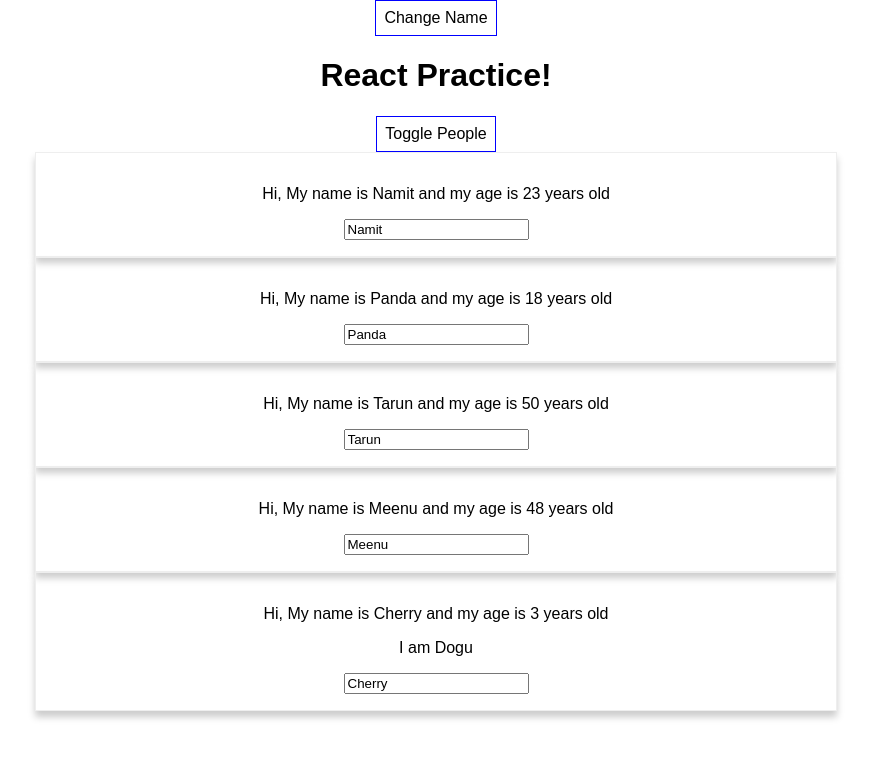
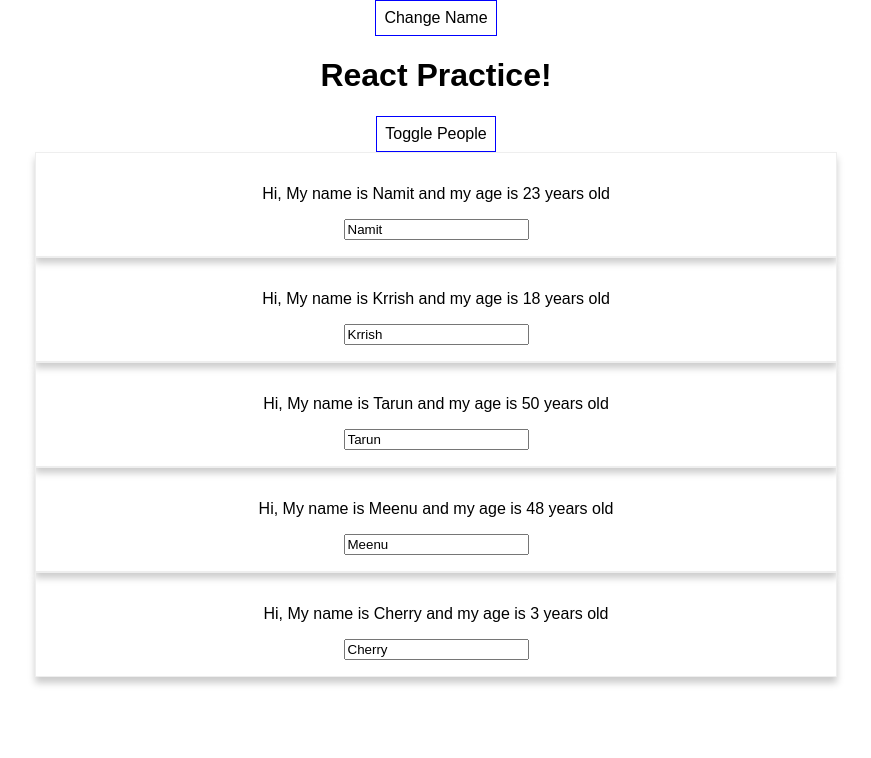
Before and after one commit to GitWithMe/React-Pract, a React (Create React App) app in the folder my-react-app/: page / in a window 1280 px wide. Both pictures are taken after a click on the button "Toggle People". Shown: the top 758 px of the page, without its empty margins (204-1075 px from the left). Built offline with nearby package versions, Linux system fonts and the light colour scheme.

Commit message:
forth commit

```diff
--- a/my-react-app/src/App.js
+++ b/my-react-app/src/App.js
@@ -5,37 +5,33 @@ import Prsn from './Person/Person.js';
 class App extends Component {
   state = { //Used to make the props more dynamic
     person: [
-    {name:"Namit", age: 23},
-    {name:"Panda", age: 18},
-    {name:"Tarun", age: 50},
-    {name:"Meenu", age: 48},
-    {name:"Cherry", age: 3}
+    {id:"1", name:"Namit", age: 23},
+    {id:"2", name:"Krrish", age: 18},
+    {id:"3", name:"Tarun", age: 50},
+    {id:"4", name:"Meenu", age: 48},
+    {id:"5", name:"Cherry", age: 3}
     ],
     showPerson: false // state for toggling an event
   }
 
-  myClickButton = (newName) =>{ //Used to bind the states like in onClick event
-    this.setState({ //changes the state defined above
-     person: [
-    {name:newName , age: 23},
-    {name:"Krrish", age: 17},
-    {name:"Tarun", age: 50},
-    {name:"Meenu", age: 48},
-    {name:"Cherry", age: 3}
-    ]
-    })
+  deletePerson = (personIndex) =>{
+   const person = [...this.state.person]; //Copying the person array from the state object
+   person.splice(personIndex,1); //
+   this.setState({person : person});
   }
 
-   myNameChange = (event) =>{ //Event Target Value are for input field
+   myNameChange = (event, id) =>{ //Event Target Value are for input field
+    const personIndex = this.state.person.findIndex((pers) => { //If this returns true then only it stores the value in the variable
+      return pers.id === id; //makes use of the id in the person's array in the state object
+    });
+    const myperson = {...this.state.person[personIndex]}; //copies the original array and finds the required
+    myperson.name = event.target.value;
+
+    //For updating the state we need to have a const variable name of same array
+    const person = [...this.state.person];
+    person[personIndex] = myperson;
     this.setState({ //changes the state defined above
-     person: [
-    {name:event.target.value, age: 23},
-    {name:"Krrish", age: 17},
-    {name:"Tarun", age: 50},
-    {name:"Meenu", age: 48},
-    {name:"Cherry", age: 3}
-    ]
-    })
+     person: person});
   }
 
   togglePerson = () =>{
@@ -60,30 +56,22 @@ class App extends Component {
     if(this.state.showPerson){  //if true
       person = (
        <div>
-        <Prsn
-        name = {this.state.person[0].name}
-        age = {this.state.person[0].age}
-        click = {this.myClickButton.bind(this, "Ya Yeet")}
-        changed = {this.myNameChange}></Prsn>
-        <Prsn
-        name = {this.state.person[1].name}
-        age = {this.state.person[1].age}></Prsn>
-        <Prsn
-        name = {this.state.person[2].name}
-        age = {this.state.person[2].age}></Prsn>
-        <Prsn
-        name = {this.state.person[3].name}
-        age = {this.state.person[3].age}></Prsn>
-        <Prsn
-        name = {this.state.person[4].name}
-        age = {this.state.person[4].age}>I am Dogu</Prsn>
-        </div>
+       {this.state.person.map((person, index) => { //creating a list by dynamically mapping each element of person array along with their index into the jsx code
+          return <Prsn style = {style}
+          name = {person.name}
+          age = {person.age}
+          key = {person.id /*Identify the array elements uniquely*/}
+          click = {() => this.deletePerson(index) /*delete the particular index clicked on*/}
+          changed = {(event) => this.myNameChange(event, person.id)}
+          />
+       })}
+       </div>
         );
    }
       //Calling the person variable of the render method in the second button
     return (
       <div className="App">
-      <button style={style} onClick = {this.myClickButton.bind(this, "Baby Yoda")}>Change Name</button>
+      <button style={style}>Change Name</button>
       <h1>React Practice!</h1>
       <button style={style} onClick = {this.togglePerson}>Toggle People</button>
       {person}
```
